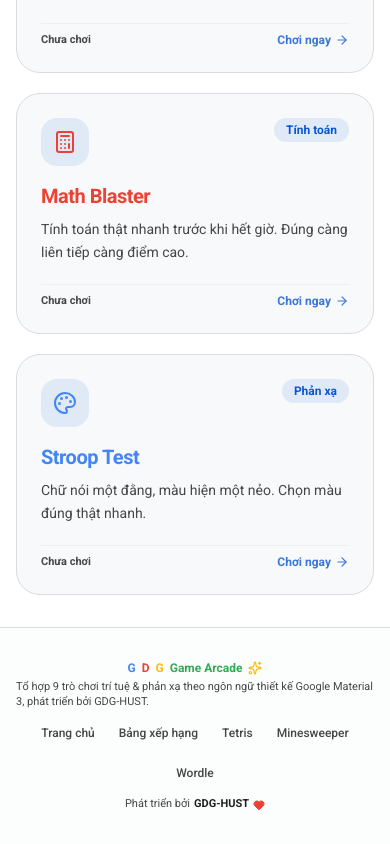
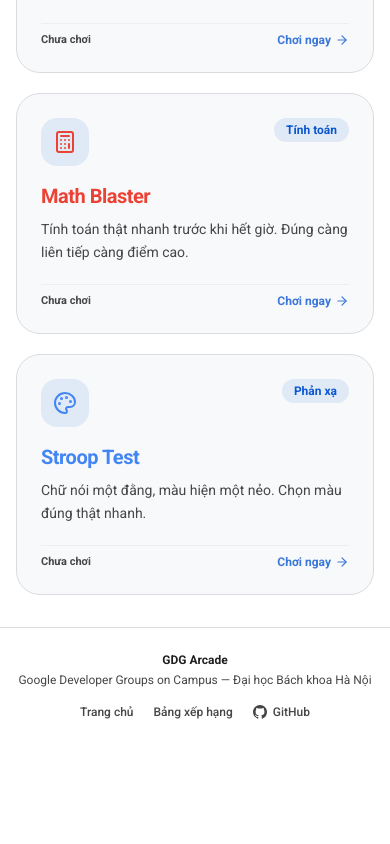
Before and after one commit to ngqtrung2217/gdg-hust-game, a Next.js app: page / in a window 390 px wide. Shown: the part 1819-2663 px from the top of the page. After the commit the page ends 2563 px from the top, so only its background shows below. Built offline with nearby package versions, Linux system fonts and the light colour scheme.

Commit message:
refactor: redesign footer into clean, professional developer layout without AI slop copy

```diff
--- a/src/components/layout/footer.tsx
+++ b/src/components/layout/footer.tsx
@@ -1,45 +1,39 @@
 import Link from "next/link";
-import { Sparkles, Heart } from "lucide-react";
+
+function GithubIcon({ className }: { className?: string }) {
+  return (
+    <svg viewBox="0 0 24 24" width="14" height="14" fill="currentColor" className={className}>
+      <path d="M12 0C5.37 0 0 5.37 0 12c0 5.31 3.435 9.795 8.205 11.385.6.105.825-.255.825-.57 0-.285-.015-1.23-.015-2.235-3.015.555-3.795-.735-4.035-1.41-.135-.345-.72-1.41-1.23-1.695-.42-.225-1.02-.78-.015-.795.945-.015 1.62.87 1.845 1.23 1.08 1.815 2.805 1.305 3.495.99.105-.78.42-1.305.765-1.605-2.67-.3-5.46-1.335-5.46-5.925 0-1.305.465-2.385 1.23-3.225-.12-.3-.54-1.53.12-3.18 0 0 1.005-.315 3.3 1.23.96-.27 1.98-.405 3-.405s2.04.135 3 .405c2.295-1.56 3.3-1.23 3.3-1.23.66 1.65.24 2.88.12 3.18.765.84 1.23 1.905 1.23 3.225 0 4.605-2.805 5.625-5.475 5.925.435.375.81 1.095.81 2.22 0 1.605-.015 2.895-.015 3.3 0 .315.225.69.825.57A12.02 12.02 0 0024 12c0-6.63-5.37-12-12-12z" />
+    </svg>
+  );
+}
 
 export function Footer() {
   return (
-    <footer className="border-t border-border bg-surface/40 mt-auto select-none">
-      <div className="mx-auto flex max-w-6xl flex-col items-center justify-between gap-4 px-4 py-8 md:flex-row md:px-6 text-xs text-muted">
-        <div className="flex flex-col items-center md:items-start gap-1">
-          <div className="flex items-center gap-1.5 font-bold text-foreground">
-            <span className="text-google-blue">G</span>
-            <span className="text-google-red">D</span>
-            <span className="text-google-yellow">G</span>
-            <span className="text-google-green"> Game Arcade</span>
-            <Sparkles className="h-3.5 w-3.5 text-google-yellow" />
-          </div>
-          <p className="text-[11px] text-muted">
-            Tổ hợp 9 trò chơi trí tuệ & phản xạ theo ngôn ngữ thiết kế Google Material 3, phát triển bởi GDG-HUST.
-          </p>
+    <footer className="border-t border-border bg-background mt-auto select-none py-6">
+      <div className="mx-auto flex max-w-6xl flex-col items-center justify-between gap-4 px-4 sm:flex-row md:px-6 text-xs text-muted">
+        <div className="flex flex-col sm:flex-row items-center gap-1 sm:gap-2 text-center sm:text-left">
+          <span className="font-bold text-foreground">GDG Arcade</span>
+          <span className="hidden sm:inline text-border">•</span>
+          <span>Google Developer Groups on Campus — Đại học Bách khoa Hà Nội</span>
         </div>
 
-        <div className="flex flex-wrap items-center justify-center gap-6 font-medium">
+        <div className="flex items-center gap-5 font-medium">
           <Link href="/" className="transition-colors hover:text-foreground">
             Trang chủ
           </Link>
           <Link href="/leaderboard" className="transition-colors hover:text-foreground">
             Bảng xếp hạng
           </Link>
-          <Link href="/games/tetris" className="transition-colors hover:text-foreground">
-            Tetris
-          </Link>
-          <Link href="/games/minesweeper" className="transition-colors hover:text-foreground">
-            Minesweeper
-          </Link>
-          <Link href="/games/wordle" className="transition-colors hover:text-foreground">
-            Wordle
-          </Link>
-        </div>
-
-        <div className="flex items-center gap-1 text-[11px] text-muted">
-          <span>Phát triển bởi</span>
-          <span className="font-bold text-foreground">GDG-HUST</span>
-          <Heart className="h-3 w-3 text-google-red fill-current" />
+          <a
+            href="https://github.com/ngqtrung2217/gdg-hust-game"
+            target="_blank"
+            rel="noreferrer"
+            className="flex items-center gap-1.5 transition-colors hover:text-foreground"
+          >
+            <GithubIcon className="h-3.5 w-3.5" />
+            <span>GitHub</span>
+          </a>
         </div>
       </div>
     </footer>
```
